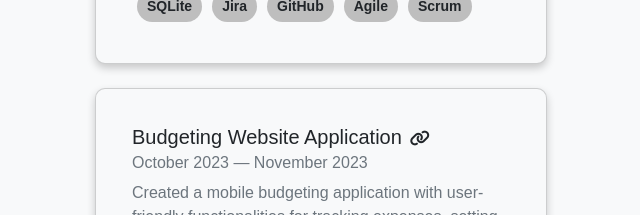
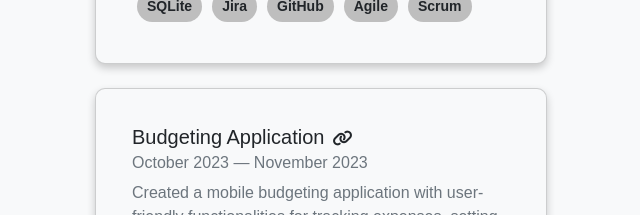
Before and after one commit to jackgusler/Portfolio, a React (Create React App) app in the folder client/: page / in a window 1280 px wide. Shown: the part 1080-1295 px from the top of the page, without its empty margins (569-1209 px from the left). Built offline with nearby package versions, Linux system fonts and the light colour scheme; a web font is replaced by a local one.

Commit message:
fixed naming of budgetting app

```diff
--- a/client/src/components/Projects.js
+++ b/client/src/components/Projects.js
@@ -82,7 +82,7 @@ const Projects = () => {
           >
             <div className="card-body">
               <h5 className={`card-title ${theme}`}>
-                Budgeting Website Application
+                Budgeting Application
                 <i
                   className="fa-solid fa-link"
                   style={{ fontSize: "0.8em", marginLeft: "0.5em" }}
```
